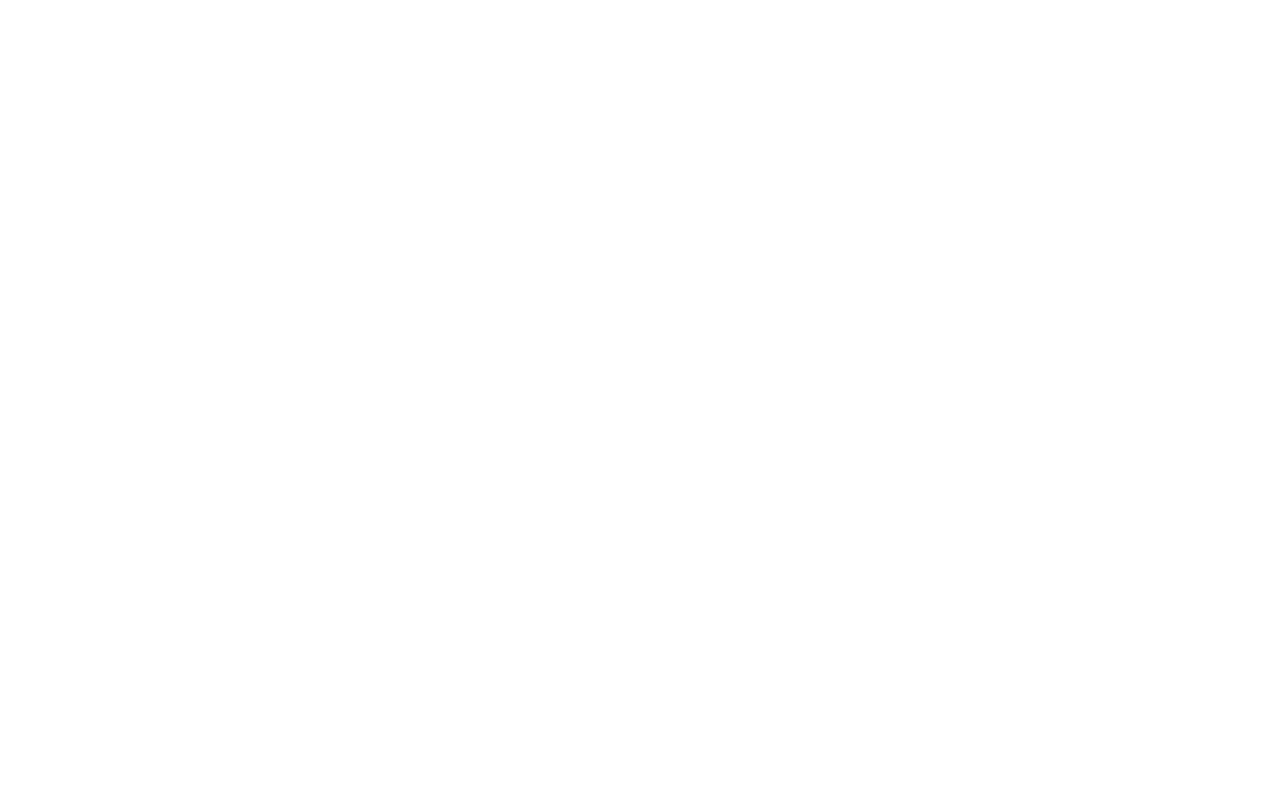
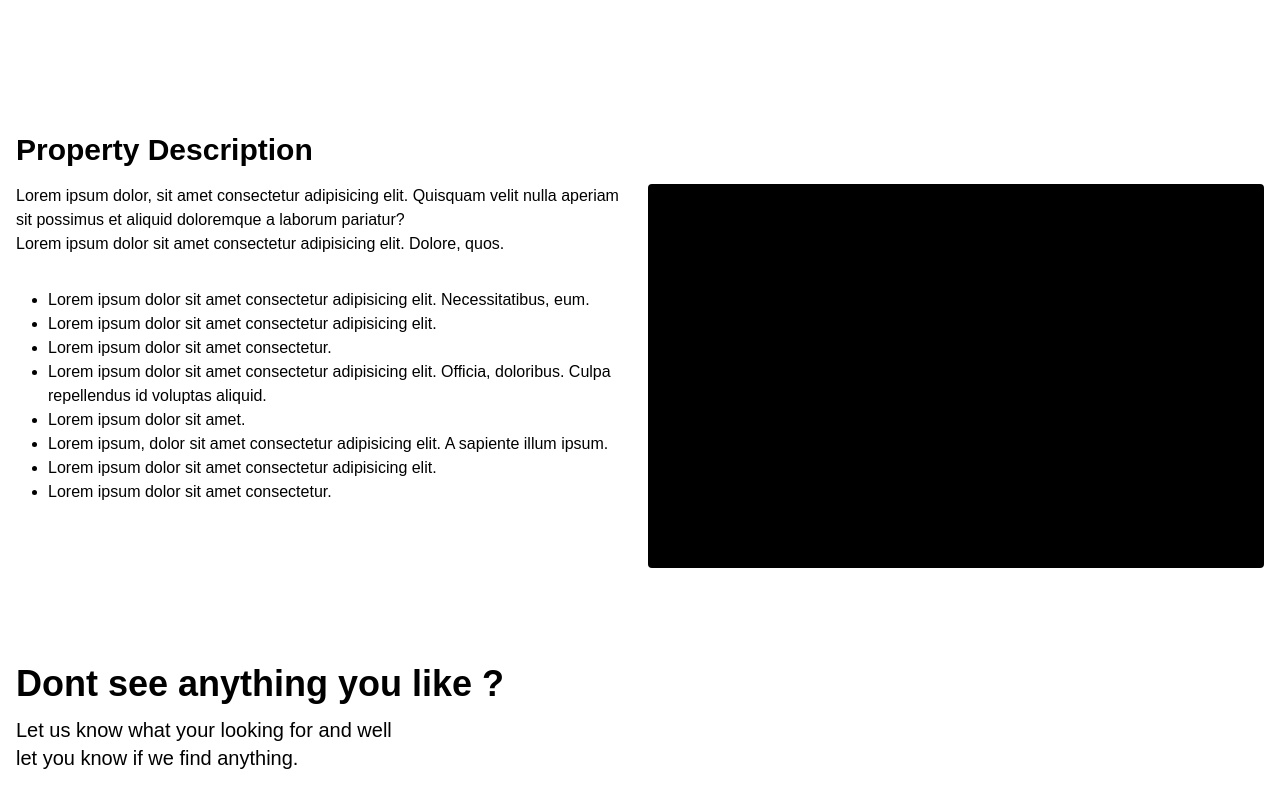
Before and after one commit to erichvorster/next-property, a Next.js app: page /Home in a window 1280 px wide. Shown: the part 1080-1880 px from the top of the page. Before the commit the page ends 1084 px from the top, so only its background shows below. Built offline with nearby package versions, Linux system fonts and the light colour scheme.

Commit message:
Added product description component

```diff
--- /dev/null
+++ b/components/PropertyDescription/PorpertyDescription.tsx
@@ -0,0 +1,44 @@
+import React from "react";
+
+const PorpertyDescription = () => {
+  return (
+    <div className="mb-24 mt-32">
+      <h4 className="text-3xl font-bold mb-4">Property Description</h4>
+      <div className="grid grid-cols-2 gap-4 ">
+        <div className="">
+          <p>
+            Lorem ipsum dolor, sit amet consectetur adipisicing elit. Quisquam
+            velit nulla aperiam sit possimus et aliquid doloremque a laborum
+            pariatur?
+          </p>
+          <p>
+            Lorem ipsum dolor sit amet consectetur adipisicing elit. Dolore,
+            quos.
+          </p>
+          <ul className="list-disc pl-8 pt-8">
+            <li>
+              Lorem ipsum dolor sit amet consectetur adipisicing elit.
+              Necessitatibus, eum.
+            </li>
+            <li>Lorem ipsum dolor sit amet consectetur adipisicing elit.</li>
+            <li>Lorem ipsum dolor sit amet consectetur.</li>
+            <li>
+              Lorem ipsum dolor sit amet consectetur adipisicing elit. Officia,
+              doloribus. Culpa repellendus id voluptas aliquid.
+            </li>
+            <li>Lorem ipsum dolor sit amet.</li>
+            <li>
+              Lorem ipsum, dolor sit amet consectetur adipisicing elit. A
+              sapiente illum ipsum.
+            </li>
+            <li>Lorem ipsum dolor sit amet consectetur adipisicing elit.</li>
+            <li>Lorem ipsum dolor sit amet consectetur.</li>
+          </ul>
+        </div>
+        <div className="bg-black h-96 rounded"></div>
+      </div>
+    </div>
+  );
+};
+
+export default PorpertyDescription;
--- a/pages/Home.tsx
+++ b/pages/Home.tsx
@@ -1,6 +1,8 @@
 import React from "react";
 import HomeHero from "../components/HomeHero/HomeHero";
 import Carousel from "../components/Carousel/Carousel";
+import PorpertyDescription from "../components/PropertyDescription/PorpertyDescription";
+import FindContact from "../components/FindContact/FindContact";
 
 const Home = () => {
   return (
@@ -11,6 +13,12 @@
       <div className="mt-24">
         <Carousel />
       </div>
+      <div>
+        <PorpertyDescription />
+      </div>
+      <div>
+        <FindContact />
+      </div>
     </div>
   );
 };
--- a/pages/index.tsx
+++ b/pages/index.tsx
@@ -12,6 +12,7 @@
 import ImageText from "../components/ImageText/ImageText";
 import BlogArticels from "../components/BlogArticles/BlogArticels";
 import BuySell from "../components/BuySell/BuySell";
+import BorderButton from "../components/BorderButton/BorderButton";
 
 const Home = () => {
   return (
@@ -37,9 +38,9 @@
               impedit quasi soluta eum ut omnis quo! Id, perferendis quae iste
               cum quas aut fugit hic, culpa iure qui aperiam, repellat labore?
             </p>
-            <button className=" px-10 py-1 mt-5 mb-8 rounded-full border border-black">
-              <a>Our homes</a>
-            </button>
+            <div className="mt-6">
+              <BorderButton btnText="All homes" />
+            </div>
           </div>
         </div>
       </div>
```
